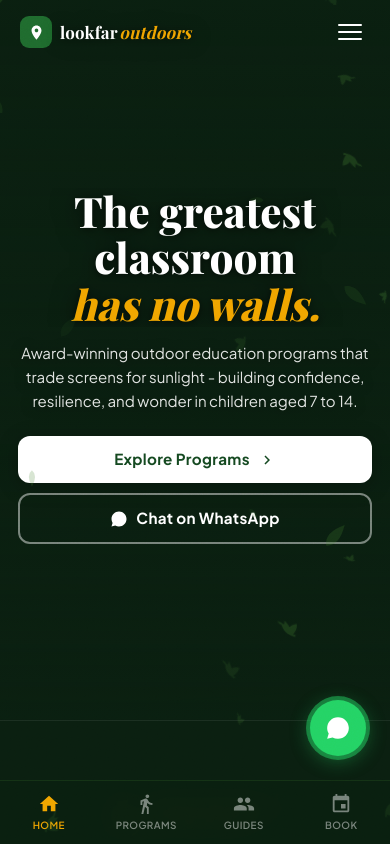
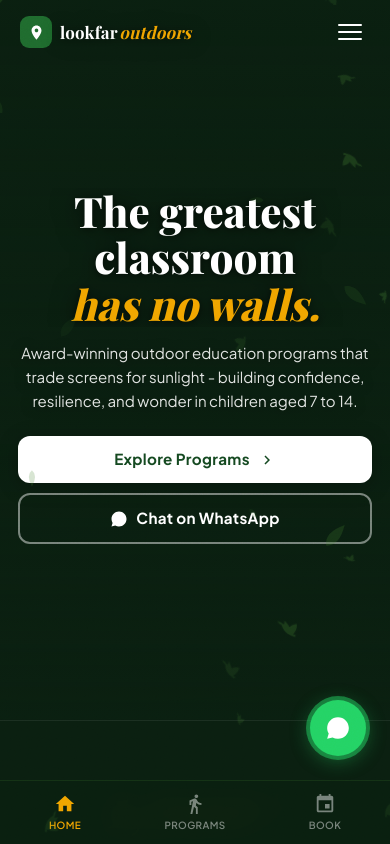
Before and after one commit to xapqrt/newest-latitude, a React (Vite) app: page / in a window 390 px wide. Shown: the top 844 px of the page. Built offline with nearby package versions, Linux system fonts and the light colour scheme; a web font is replaced by a local one.

Commit message:
Temporarily disable Our Guides page links and routing
Hide all Guides entry points in desktop nav, mobile nav, and footer while keeping the page code in place. Gate Guides route access behind a feature flag so /guides is not publicly reachable until re-enabled.

```diff
--- a/src/App.tsx
+++ b/src/App.tsx
@@ -16,6 +16,7 @@ import ScrollProgress from './components/ScrollProgress'
 import SplashLoader from './components/SplashLoader'
 import PageTransition from './components/PageTransition'
 import MobileBottomNav from './components/MobileBottomNav'
+import { SHOW_GUIDES_PAGE } from './config/featureFlags'
 
 // Lazy-load page components — only the current page's JS is fetched
 const ProgramsPage          = lazy(() => import('./components/ProgramsPage'))
@@ -76,6 +77,13 @@ const PAGE_META: Record<string, { title: string; description: string }> = {
   },
 }
 
+if (SHOW_GUIDES_PAGE) {
+  PAGE_META.guides = {
+    title: 'Our Guides — LookFarOutdoors',
+    description: 'Meet the expert outdoor educators and guides behind every LookFarOutdoors adventure.',
+  }
+}
+
 function usePageMeta(page: string) {
   useEffect(() => {
     const meta = PAGE_META[page] ?? PAGE_META.home
@@ -108,7 +116,7 @@ function usePage() {
   if (path.includes('little-explorers'))   return 'little-explorers'
   if (path.includes('junior-adventurers')) return 'junior-adventurers'
   if (path.includes('programs'))           return 'programs'
-  if (path.includes('guides'))             return 'guides'
+  if (path.includes('guides') && SHOW_GUIDES_PAGE) return 'guides'
   if (path.includes('about'))              return 'about'
   if (path.includes('contact'))            return 'contact'
   if (path.includes('privacy'))            return 'privacy'
--- a/src/components/Footer.tsx
+++ b/src/components/Footer.tsx
@@ -1,3 +1,5 @@
+import { SHOW_GUIDES_PAGE } from '../config/featureFlags'
+
 export default function Footer() {
   const HIDDEN_PROGRAM_PATHS = new Set(['/outdoor-leaders', '/teen-expeditions'])
 
@@ -109,7 +111,7 @@ export default function Footer() {
             <ul>
               <li><a href="/">Home</a></li>
               <li><a href="/programs">Programs</a></li>
-              <li><a href="/guides">Our Guides</a></li>
+              {SHOW_GUIDES_PAGE && <li><a href="/guides">Our Guides</a></li>}
               <li><a href="/about">About Us</a></li>
             </ul>
           </div>
--- a/src/components/MobileBottomNav.tsx
+++ b/src/components/MobileBottomNav.tsx
@@ -1,3 +1,5 @@
+import { SHOW_GUIDES_PAGE } from '../config/featureFlags'
+
 export default function MobileBottomNav() {
   const path = window.location.pathname
 
@@ -23,16 +25,6 @@ export default function MobileBottomNav() {
       ),
     },
     {
-      href: '/guides',
-      label: 'Guides',
-      active: path.startsWith('/guides'),
-      icon: (
-        <svg viewBox="0 0 24 24" fill="currentColor" width="22" height="22">
-          <path d="M16 11c1.66 0 2.99-1.34 2.99-3S17.66 5 16 5c-1.66 0-3 1.34-3 3s1.34 3 3 3zm-8 0c1.66 0 2.99-1.34 2.99-3S9.66 5 8 5C6.34 5 5 6.34 5 8s1.34 3 3 3zm0 2c-2.33 0-7 1.17-7 3.5V19h14v-2.5c0-2.33-4.67-3.5-7-3.5zm8 0c-.29 0-.62.02-.97.05 1.16.84 1.97 1.97 1.97 3.45V19h6v-2.5c0-2.33-4.67-3.5-7-3.5z"/>
-        </svg>
-      ),
-    },
-    {
       href: '/contact',
       label: 'Book',
       active: path.startsWith('/contact'),
@@ -44,9 +36,11 @@ export default function MobileBottomNav() {
     },
   ]
 
+  const visibleLinks = SHOW_GUIDES_PAGE ? links : links.filter((link) => link.href !== '/guides')
+
   return (
     <nav className="mobile-bottom-nav" aria-label="Mobile navigation">
-      {links.map(link => (
+      {visibleLinks.map(link => (
         <a
           key={link.href}
           href={link.href}
--- a/src/components/Navbar.tsx
+++ b/src/components/Navbar.tsx
@@ -1,4 +1,5 @@
 import { useEffect, useRef, useState } from 'react'
+import { SHOW_GUIDES_PAGE } from '../config/featureFlags'
 
 export default function Navbar() {
   const navRef = useRef<HTMLElement>(null)
@@ -50,7 +51,7 @@ export default function Navbar() {
         <ul className="navbar__links">
           <li><a href="/" className={isActive('/') ? 'navbar__link--active' : ''}>Home</a></li>
           <li><a href="/programs" className={isActive('/programs') ? 'navbar__link--active' : ''}>Programs</a></li>
-          <li><a href="/guides" className={isActive('/guides') ? 'navbar__link--active' : ''}>Our Guides</a></li>
+          {SHOW_GUIDES_PAGE && <li><a href="/guides" className={isActive('/guides') ? 'navbar__link--active' : ''}>Our Guides</a></li>}
           <li><a href="/about" className={isActive('/about') ? 'navbar__link--active' : ''}>About Us</a></li>
         </ul>
 
@@ -83,7 +84,7 @@ export default function Navbar() {
         <ul className="navbar__drawer-links">
           <li><a href="/" className={isActive('/') ? 'navbar__link--active' : ''} onClick={() => setDrawerOpen(false)}>Home</a></li>
           <li><a href="/programs" className={isActive('/programs') ? 'navbar__link--active' : ''} onClick={() => setDrawerOpen(false)}>Programs</a></li>
-          <li><a href="/guides" className={isActive('/guides') ? 'navbar__link--active' : ''} onClick={() => setDrawerOpen(false)}>Our Guides</a></li>
+          {SHOW_GUIDES_PAGE && <li><a href="/guides" className={isActive('/guides') ? 'navbar__link--active' : ''} onClick={() => setDrawerOpen(false)}>Our Guides</a></li>}
           <li><a href="/about" className={isActive('/about') ? 'navbar__link--active' : ''} onClick={() => setDrawerOpen(false)}>About Us</a></li>
           <li><a href="/contact" className={isActive('/contact') ? 'navbar__link--active' : ''} onClick={() => setDrawerOpen(false)}>Contact Us</a></li>
         </ul>
--- /dev/null
+++ b/src/config/featureFlags.ts
@@ -0,0 +1 @@
+export const SHOW_GUIDES_PAGE = false
```
